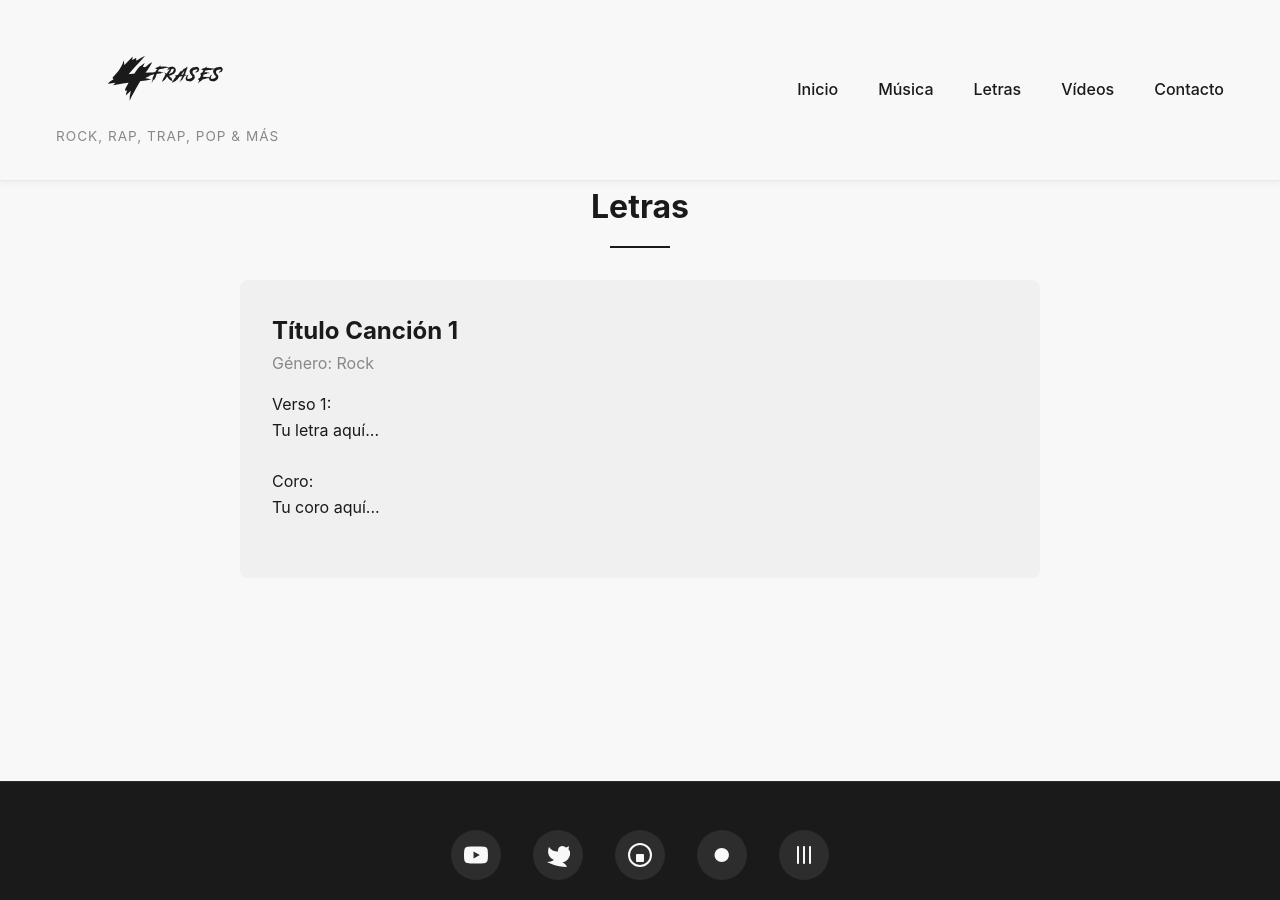
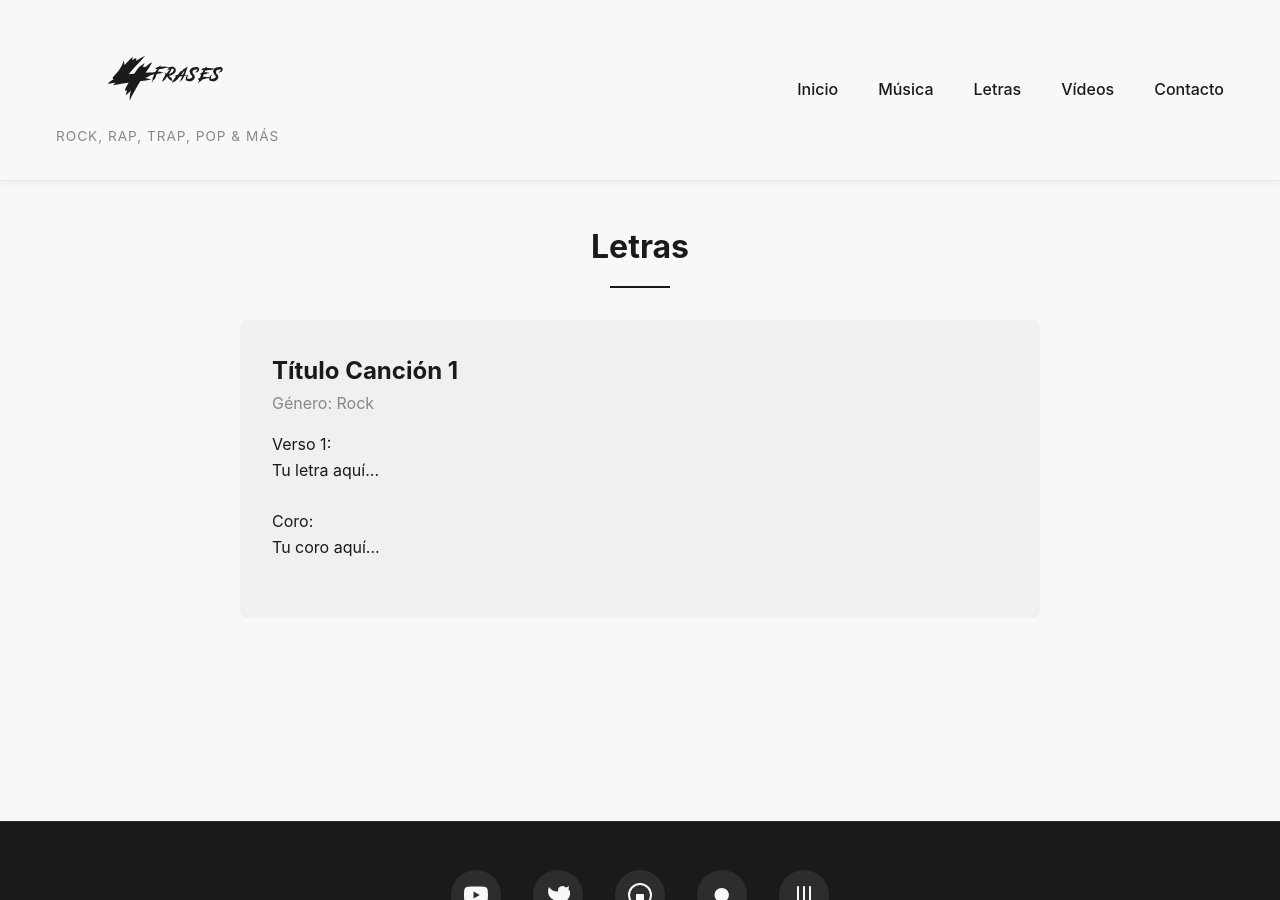
Before and after one commit to 4frases/4frases.github.io, a Jekyll site: the page built from pages/letras.html, in a window 1280 px wide and 900 px high. Built offline with Jekyll 4.4.1, drawn with Linux system fonts in a browser that asks for light colours.

Commit message:
Update style.css

```diff
--- a/css/style.css
+++ b/css/style.css
@@ -44,6 +44,10 @@ body {
     background-color: var(--primary-light);
     color: var(--text-dark);
     line-height: 1.6;
+}
+
+main.content {
+	margin-top:40px;
 }
 
 /* HEADER */
```
